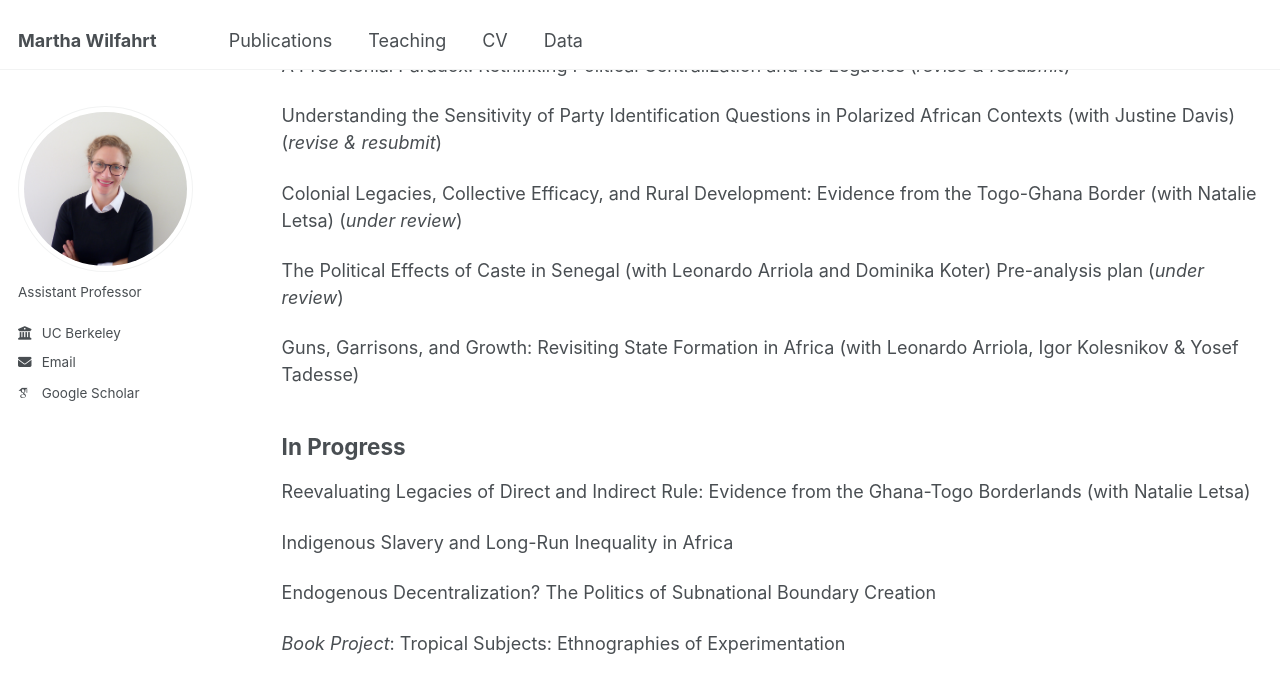
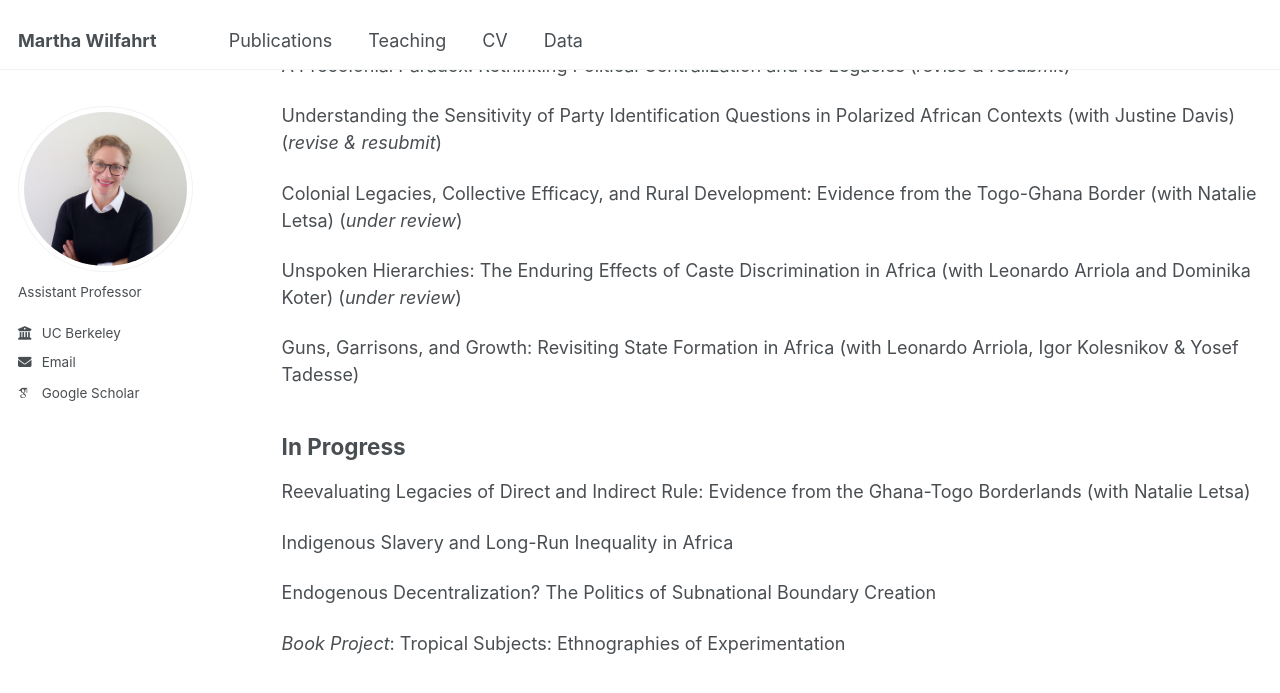
Before and after one commit to martha-wilfahrt/martha-wilfahrt.github.io, a Jekyll site: the page built from _pages/publications.md, in a window 1280 px wide and 900 px high, scrolled down 1533 px. Shown: the top 693 px of the window. Built offline with Jekyll 4.4.1, drawn with Linux system fonts in a browser that asks for light colours; some web fonts are replaced.

Commit message:
Update publications.md

```diff
--- a/_pages/publications.md
+++ b/_pages/publications.md
@@ -86,7 +86,7 @@ Understanding the Sensitivity of Party Identification Questions in Polarized Afr
 
 Colonial Legacies, Collective Efficacy, and Rural Development: Evidence from the Togo-Ghana Border (with Natalie Letsa) (_under review_)
 
-The Political Effects of Caste in Senegal (with Leonardo Arriola and Dominika Koter) Pre-analysis plan (_under review_)
+Unspoken Hierarchies: The Enduring Effects of Caste Discrimination in Africa (with Leonardo Arriola and Dominika Koter) (_under review_)
 
 Guns, Garrisons, and Growth: Revisiting State Formation in Africa (with Leonardo Arriola, Igor Kolesnikov & Yosef Tadesse)
 
```
